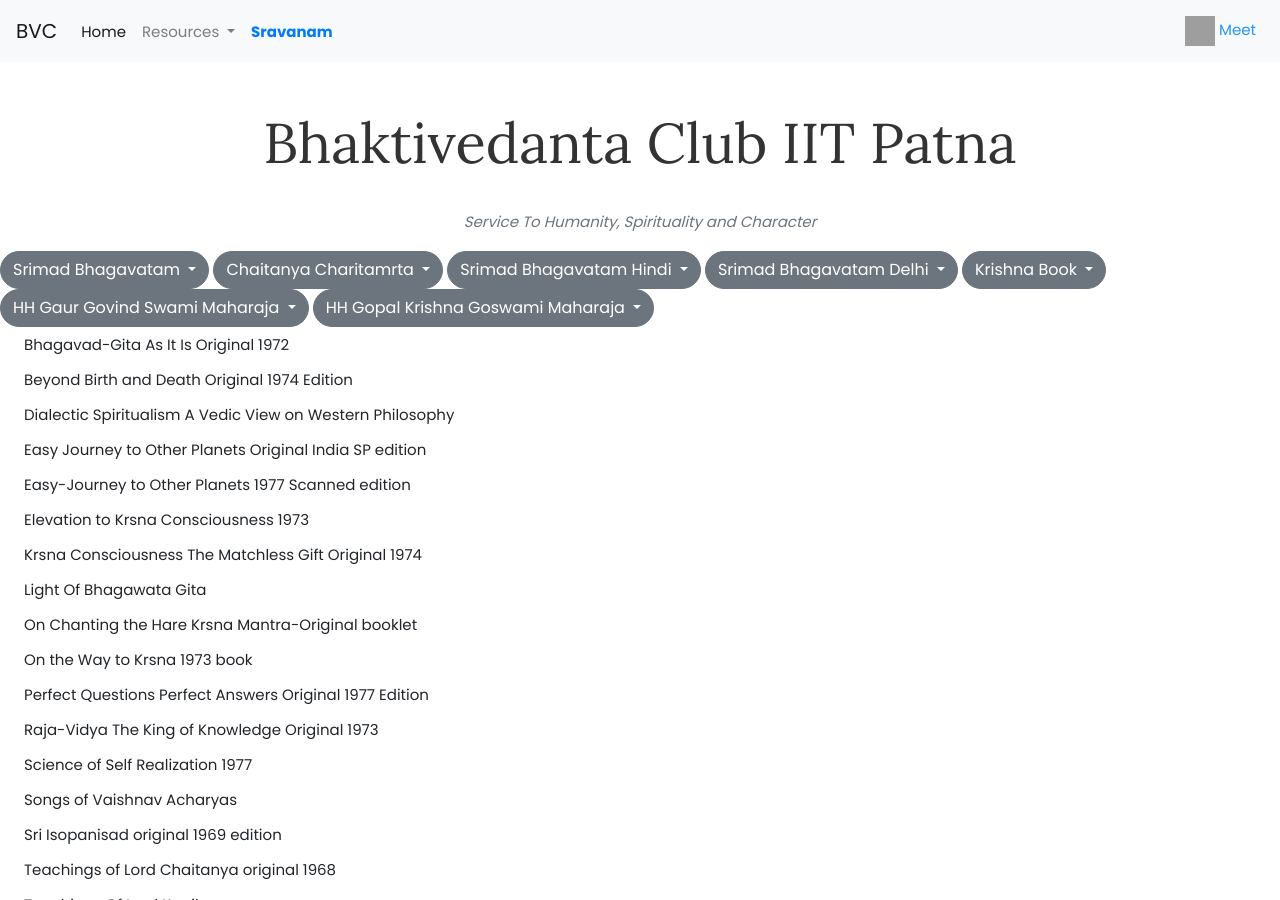
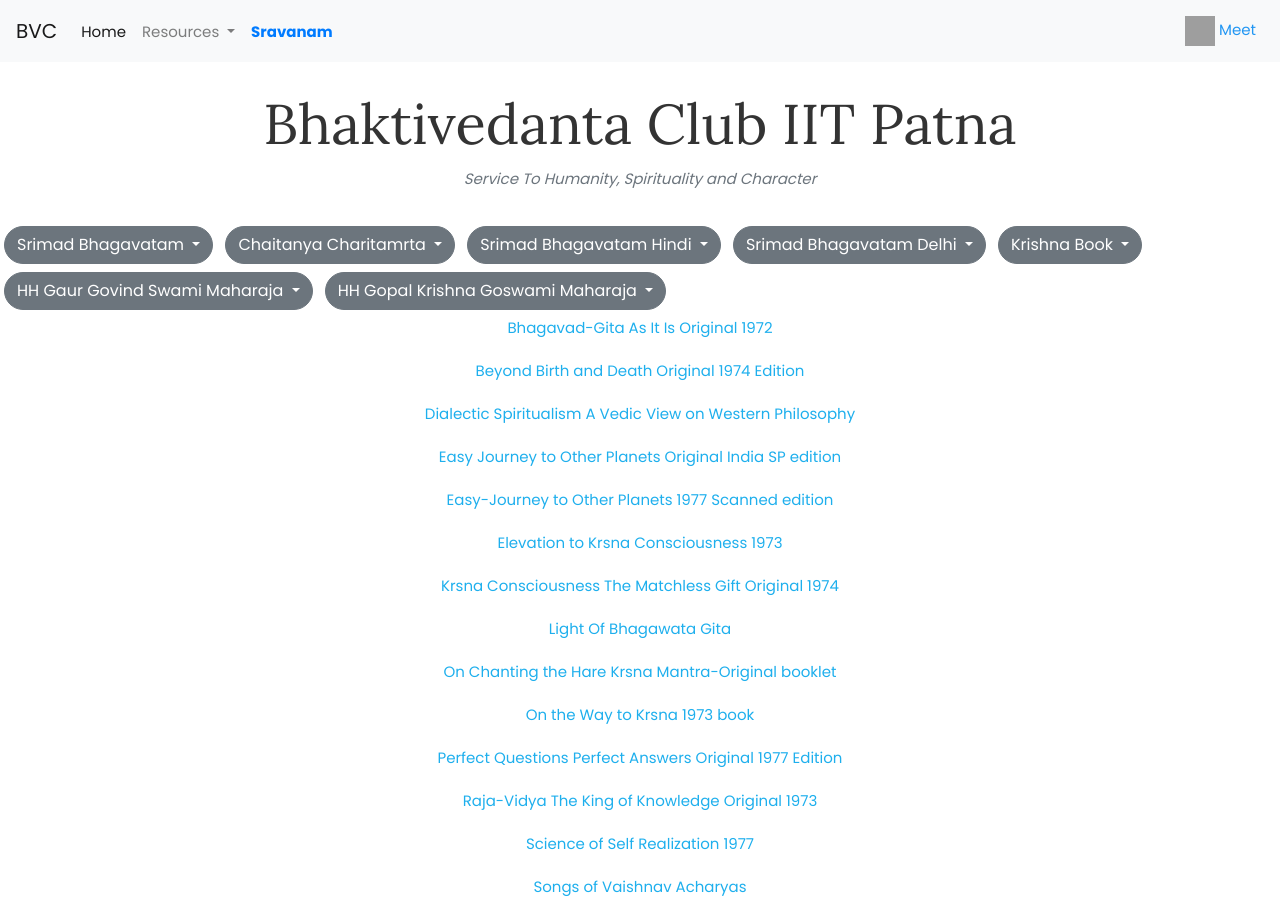
Before and after one commit to byciitp/byciitp.github.io, a Jekyll site: the page built from resources/books.html, in a window 1280 px wide and 900 px high. Built offline with Jekyll 4.4.1, drawn with Linux system fonts in a browser that asks for light colours; nearby versions of some CDN libraries; grey boxes are pictures that could not be loaded.

Commit message:
minor formatting changes

```diff
--- a/_layouts/header.html
+++ b/_layouts/header.html
@@ -47,20 +47,20 @@
 	  </div>
 	</nav>
 
-	<div style="padding-top: 6%">
-		<h1 style="margin: 2rem" class="display-4">Bhaktivedanta Club IIT Patna</h1>
+	<div style="margin-top: 90px; margin-bottom: 30px;">
+		<h1 style="" class="display-4" >Bhaktivedanta Club IIT Patna</h1>
 		<p class="text-muted font-italic">Service To Humanity, Spirituality and Character</p>
 	</div>
 </header>
 
 {{ content }}
 
-<footer style="background: #37474F">
+<footer style="margin-top: 50px;background: #37474F">
 	<div class="footer-content">
 		<div class="row p-3">
 			<div class="col-lg-6">
-				<img width="30%" class="rounded-circle mx-auto d-block" height="80%" width="80%" src="../assets/images/hhgkgm.jpeg">
-				<p>HH Gopal Krishna Goswami Maharaj</p>
+				<img class="rounded-circle mx-auto d-block" width="40%" src="../assets/images/hhgkgm.jpeg">
+				<p style="font-size: 1rem">HH Gopal Krishna Goswami Maharaj</p>
 			</div>
 			<div class="col-lg-6">
 			</div>
@@ -71,18 +71,18 @@
 			</div>
 			<div class="col-lg-6">
 				<img width="30%" class="rounded-circle mx-auto d-block" src="../assets/images/hglpd.jpeg">
-				<p>HG Lila Purushottam Prabhu</p>
+				<p style="font-size: 1rem">HG Lila Purushottam Prabhu</p>
 			</div>
 		</div>
 
 		<div class="row p-3">
 			<div class="col-lg-6 col-md-6 col-sm-6 col-6">
-				<img width="30%" class="rounded-circle mx-auto d-block" height="80%" width="80%" src="../assets/images/hgrmp.jpg">
-				<p>HG Raman Manohar Prabhu</p>
+				<img class="rounded-circle mx-auto d-block" width="25%" src="../assets/images/hgrmp.jpg">
+				<p style="font-size: 1rem">HG Raman Manohar Prabhu</p>
 			</div>
 			<div class="col-lg-6 col-md-6 col-sm-6 col-6">
-				<img width="30%" class="rounded-circle mx-auto d-block" height="80%" width="80%" src="../assets/images/hgsrp.jpg">
-				<p>HG Sadhu Raman Prabhu</p>
+				<img class="rounded-circle mx-auto d-block" width="25%" src="../assets/images/hgsrp.jpg">
+				<p style="font-size: 1rem">HG Sadhu Raman Prabhu</p>
 			</div>
 		</div>
 	</div>
--- a/resources/books.html
+++ b/resources/books.html
@@ -5,7 +5,7 @@
 ---
 
 {% for book in site.data.books.3tier %}
-	<div class="btn-group dropdown">
+	<div class="btn-group dropdown m-1">
 	  <button type="button" class="btn btn-secondary dropdown-toggle" data-toggle="dropdown" aria-haspopup="true" aria-expanded="false">
 	    {{ book.name }}
 	  </button>
@@ -27,7 +27,7 @@
 {% endfor %}
 
 {% for book in site.data.books.2tier %}
-	<div class="btn-group dropdown">
+	<div class="btn-group dropdown m-1">
 	  <button type="button" class="btn btn-secondary dropdown-toggle" data-toggle="dropdown" aria-haspopup="true" aria-expanded="false">
 	    {{ book.name }}
 	  </button>
@@ -39,10 +39,17 @@
 	</div>
 {% endfor %}
 
+<div class="row">
+
 {% for book in site.data.books.1tier %}
-    <a class="dropdown-item" href="{{ book.link }}" target="_blank"> {{ book.name }}</a>
+	<div class="col-2"></div>
+	<div class="col-8 text-center" >
+		<p><a class="" href="{{ book.link }}" target="_blank"> {{ book.name }}</a></p>
+	</div>
+	<div class="col-2"></div>
 {% endfor %}
 
+</div>
 
 <script type="text/javascript" src="https://code.jquery.com/jquery-3.3.1.min.js"></script>
 <script type="text/javascript" src="https://cdnjs.cloudflare.com/ajax/libs/twitter-bootstrap/4.3.1/js/bootstrap.bundle.min.js"></script>
```
Also changed, not shown: index.md (+1 -1 lines).
